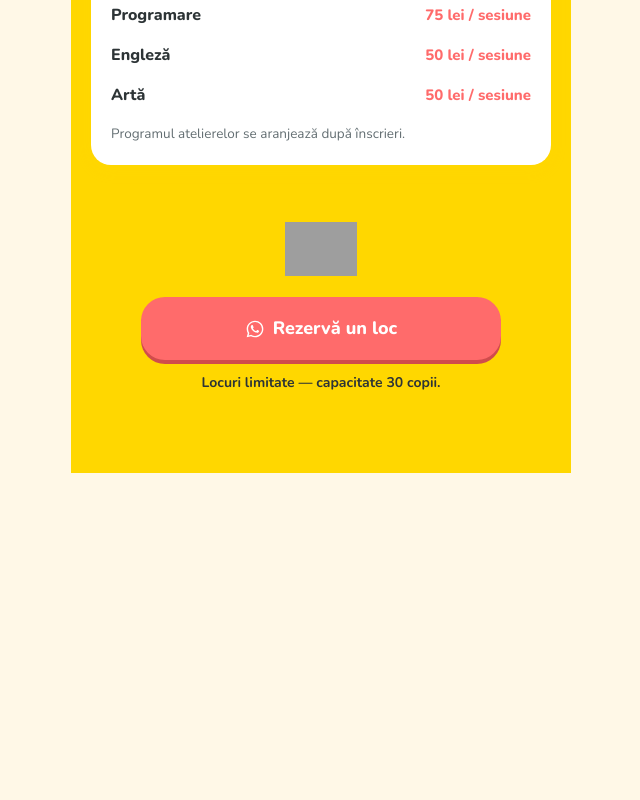
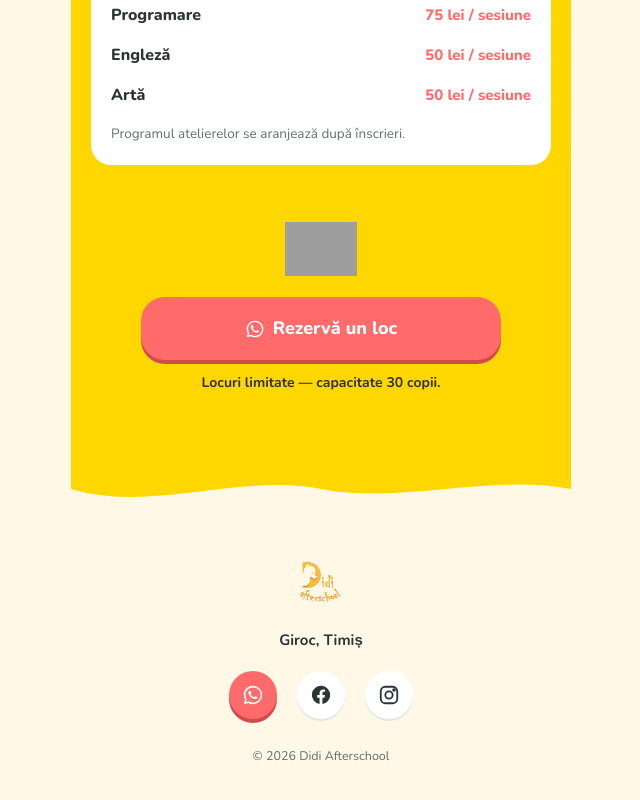
Before and after one commit to RazvanAga/didischool, a Next.js app: page / in a window 1280 px wide. Shown: the part 5318-6118 px from the top of the page, without its empty margins (319-959 px from the left). Before the commit the page ends 5791 px from the top, so only its background shows below. Built offline with nearby package versions, Linux system fonts and the light colour scheme; grey boxes are pictures that could not be loaded.

Commit message:
feat(issue-8): footer with address and social links

```diff
--- a/app/page.tsx
+++ b/app/page.tsx
@@ -1,5 +1,6 @@
 import { AteliereSection } from '@/components/AteliereSection'
 import { FAQSection } from '@/components/FAQSection'
+import { Footer } from '@/components/Footer'
 import { Hero } from '@/components/Hero'
 import { IncludePretulSection } from '@/components/IncludePretulSection'
 import { PreturiSection } from '@/components/PreturiSection'
@@ -21,6 +22,8 @@ export default function Home() {
         <FAQSection />
         <WavyDivider topColor="#FFF8E7" bottomColor="#FFD700" />
         <PreturiSection />
+        <WavyDivider topColor="#FFD700" bottomColor="#FFF8E7" />
+        <Footer />
       </main>
       <StickyCTA />
     </>
--- /dev/null
+++ b/components/Footer.tsx
@@ -0,0 +1,102 @@
+import Image from 'next/image'
+import {
+  ADDRESS,
+  FACEBOOK_URL,
+  INSTAGRAM_URL,
+  WHATSAPP_NUMBER,
+} from '@/lib/constants'
+import { WhatsAppIcon } from './WhatsAppIcon'
+
+function FacebookIcon({ size = 22 }: { size?: number }) {
+  return (
+    <svg
+      viewBox="0 0 24 24"
+      width={size}
+      height={size}
+      fill="currentColor"
+      aria-hidden="true"
+    >
+      <path d="M22 12a10 10 0 1 0-11.56 9.88v-6.99H7.9V12h2.54V9.8c0-2.51 1.49-3.9 3.78-3.9 1.1 0 2.24.2 2.24.2v2.46h-1.26c-1.24 0-1.63.77-1.63 1.56V12h2.78l-.44 2.89h-2.34v6.99A10 10 0 0 0 22 12Z" />
+    </svg>
+  )
+}
+
+function InstagramIcon({ size = 22 }: { size?: number }) {
+  return (
+    <svg
+      viewBox="0 0 24 24"
+      width={size}
+      height={size}
+      fill="none"
+      stroke="currentColor"
+      strokeWidth="2"
+      strokeLinecap="round"
+      strokeLinejoin="round"
+      aria-hidden="true"
+    >
+      <rect x="3" y="3" width="18" height="18" rx="5" />
+      <circle cx="12" cy="12" r="4" />
+      <circle cx="17.5" cy="6.5" r="1" fill="currentColor" />
+    </svg>
+  )
+}
+
+export function Footer() {
+  return (
+    <footer className="bg-cream pt-10 pb-32 px-5">
+      <div className="flex flex-col items-center gap-5 text-center">
+        <Image
+          src="/images/logo.png"
+          alt="Didi Afterschool"
+          width={56}
+          height={56}
+          className="h-14 w-14 object-contain"
+        />
+
+        <p className="font-body font-bold text-[15px] text-text-primary">
+          {ADDRESS}
+        </p>
+
+        <ul className="flex items-center gap-5">
+          <li>
+            <a
+              href={`https://wa.me/${WHATSAPP_NUMBER}`}
+              target="_blank"
+              rel="noopener noreferrer"
+              aria-label="Contactează-ne pe WhatsApp"
+              className="inline-flex items-center justify-center w-12 h-12 rounded-full bg-coral text-white shadow-press-coral active:translate-y-[2px] transition-transform"
+            >
+              <WhatsAppIcon size={22} />
+            </a>
+          </li>
+          <li>
+            <a
+              href={FACEBOOK_URL}
+              target="_blank"
+              rel="noopener noreferrer"
+              aria-label="Facebook"
+              className="inline-flex items-center justify-center w-12 h-12 rounded-full bg-white text-text-primary shadow-press-chip active:translate-y-[2px] transition-transform"
+            >
+              <FacebookIcon size={22} />
+            </a>
+          </li>
+          <li>
+            <a
+              href={INSTAGRAM_URL}
+              target="_blank"
+              rel="noopener noreferrer"
+              aria-label="Instagram"
+              className="inline-flex items-center justify-center w-12 h-12 rounded-full bg-white text-text-primary shadow-press-chip active:translate-y-[2px] transition-transform"
+            >
+              <InstagramIcon size={22} />
+            </a>
+          </li>
+        </ul>
+
+        <p className="mt-2 font-body text-[12.5px] text-text-secondary">
+          © 2026 Didi Afterschool
+        </p>
+      </div>
+    </footer>
+  )
+}
```
